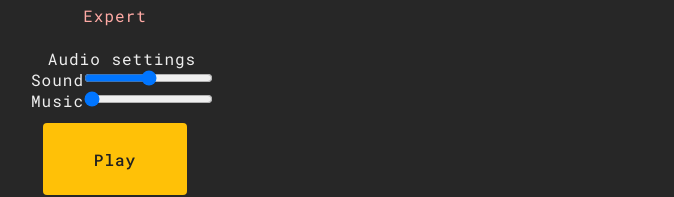
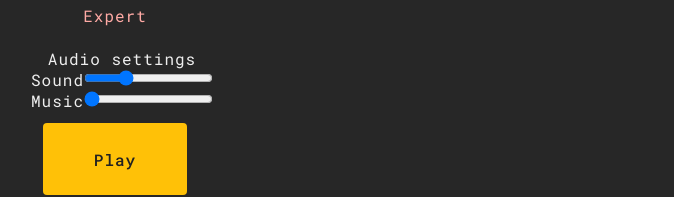
Before and after one commit to GregoryMoskalev/react-game, a React (Create React App) app in the folder react-game/: page /settings in a window 1280 px wide. Shown: the part 382-579 px from the top of the page, without its empty margins (518-1192 px from the left). Built offline with nearby package versions, Linux system fonts and the light colour scheme.

Commit message:
Get started with redux - add read-only store

```diff
--- a/react-game/package.json
+++ b/react-game/package.json
@@ -13,6 +13,7 @@
     "node-sass": "^5.0.0",
     "react": "^17.0.1",
     "react-dom": "^17.0.1",
+    "react-redux": "^7.2.2",
     "react-router-dom": "^5.2.0",
     "react-scripts": "4.0.2",
     "typescript": "^4.1.5",
@@ -43,6 +44,8 @@
     ]
   },
   "devDependencies": {
-    "@types/react-router-dom": "^5.1.7"
+    "@types/react-redux": "^7.1.16",
+    "@types/react-router-dom": "^5.1.7",
+    "redux-devtools": "^3.7.0"
   }
 }
--- a/react-game/src/components/App/App.tsx
+++ b/react-game/src/components/App/App.tsx
@@ -34,25 +34,14 @@ const changeDifficulty = (difficulty: number) => {
 };
 
 const App: React.FC = () => {
-  const [audioVolume, setAudioVolumeState] = useStateAndLS(
+  const [audioVolume] = useStateAndLS(
     {
       sound: 0.5,
       music: 0,
     },
     'bugsweeper-audio-volume',
   );
-  const [difficulty, setDifficulty] = useStateAndLS(changeDifficulty(0), 'bugsweeper-difficulty');
-  const handleDifficultyChange = (n: number) => {
-    localStorage.removeItem('bugsweeper-save');
-    setDifficulty(changeDifficulty(n));
-  };
-
-  const handleVolumeChange = (s: number, m: number) => {
-    setAudioVolumeState({
-      sound: s,
-      music: m,
-    });
-  };
+  const [difficulty] = useStateAndLS(changeDifficulty(0), 'bugsweeper-difficulty');
 
   return (
     <div className="App">
@@ -72,14 +61,7 @@ const App: React.FC = () => {
         <Route
           exact
           path="/settings"
-          render={(props: any) => (
-            <GameSettings
-              audioVolume={audioVolume}
-              handleVolumeChange={handleVolumeChange}
-              bugs={difficulty.bugs}
-              handleChange={(n) => handleDifficultyChange(n)}
-            />
-          )}
+          component={GameSettings}
         />
       </Switch>
       <Footer />
--- a/react-game/src/components/GameSettings/GameSettings.tsx
+++ b/react-game/src/components/GameSettings/GameSettings.tsx
@@ -1,6 +1,7 @@
 import React from 'react';
 import { Link } from 'react-router-dom';
 import './GameSettings.scss';
+import { connect } from 'react-redux';
 
 interface GameSettingsProps {
   audioVolume: {
@@ -100,4 +101,14 @@ const GameSettings: React.FC<GameSettingsProps> = (props) => {
   );
 };
 
-export default GameSettings;
+const mapStateToProps = (state: any) => {
+  const {audioVolume, bugs} = state.settings;
+  const props: GameSettingsProps = {
+    audioVolume,
+    bugs,
+    handleChange: () => {},
+    handleVolumeChange: () => {},
+  }
+  return props;
+};
+export default connect(mapStateToProps)(GameSettings);
--- a/react-game/src/index.tsx
+++ b/react-game/src/index.tsx
@@ -1,5 +1,8 @@
 import React from 'react';
 import ReactDOM from 'react-dom';
+import { Provider } from 'react-redux';
+// @ts-ignore
+import store from './store';
 import { BrowserRouter } from 'react-router-dom';
 import './index.scss';
 import App from './components/App/App';
@@ -7,9 +10,11 @@ import reportWebVitals from './reportWebVitals';
 
 ReactDOM.render(
   <React.StrictMode>
-    <BrowserRouter>
-      <App />
-    </BrowserRouter>
+    <Provider store={store}>
+      <BrowserRouter>
+        <App/>
+      </BrowserRouter>
+    </Provider>
   </React.StrictMode>,
   document.getElementById('root'),
 );
--- /dev/null
+++ b/react-game/src/store.js
@@ -0,0 +1,20 @@
+
+import { createStore } from 'redux';
+
+const initialState = {
+  settings: {
+    audioVolume: {
+      sound: 0.3,
+      music: .0,
+    },
+    bugs: 10
+  }
+}
+
+const reducer = (state, action) => state;
+
+export default createStore(
+  reducer,
+  initialState,
+  window.__REDUX_DEVTOOLS_EXTENSION__ && window.__REDUX_DEVTOOLS_EXTENSION__()
+);
```
